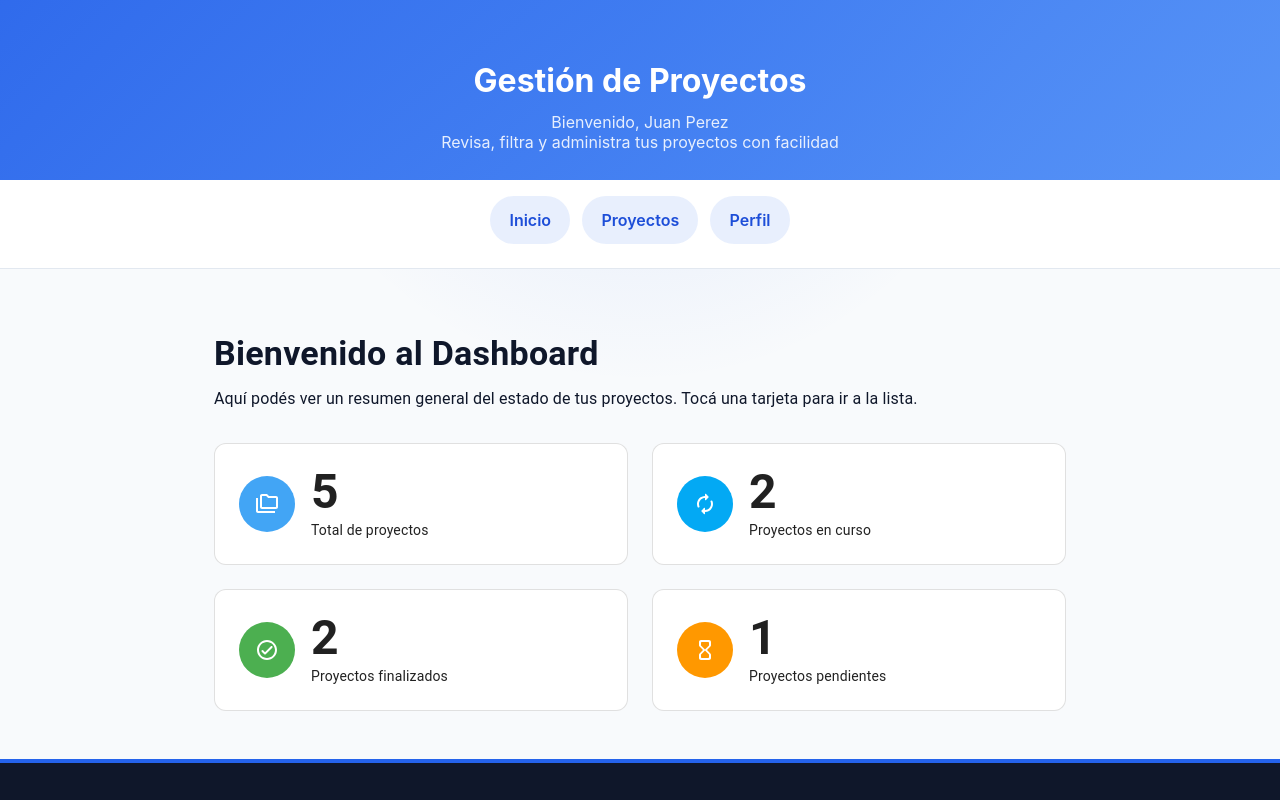
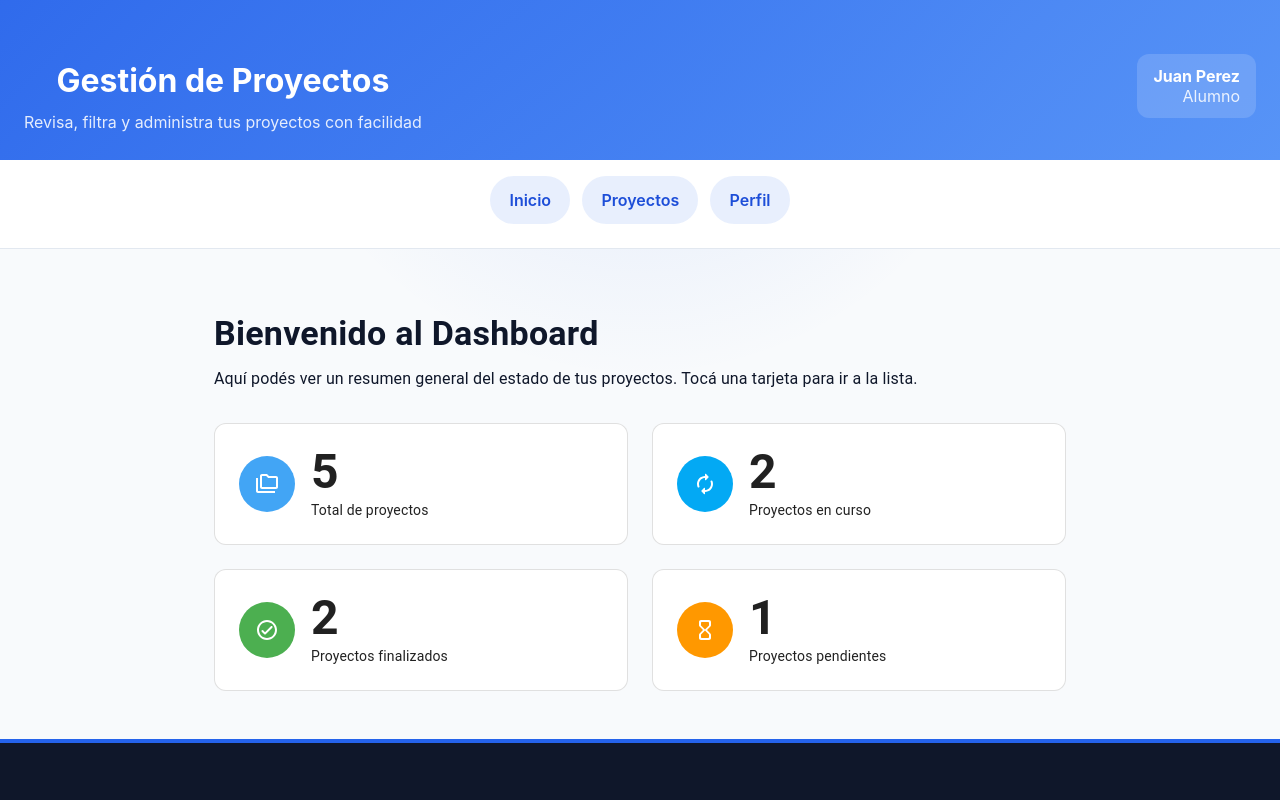
Before and after one commit to AlanOrtega75/PV_TP3.5_Grupo17, a React (Vite) app: page / in a window 1280 px wide. Shown: the top 800 px of the page. Built offline with nearby package versions, Linux system fonts and the light colour scheme.

Commit message:
feat(header): mostrar nombre y rol

```diff
--- a/src/components/Header.jsx
+++ b/src/components/Header.jsx
@@ -5,9 +5,31 @@ function Header() {
 
   return (
     <header className="app-header">
-      <h1>Gestión de Proyectos</h1>
-      <p>Bienvenido, {usuario.nombre}</p>
-      <p>Revisa, filtra y administra tus proyectos con facilidad</p>
+      <div
+        style={{
+          display: "flex",
+          justifyContent: "space-between",
+          alignItems: "center",
+          gap: "1rem",
+        }}
+      >
+        <div>
+          <h1>Gestión de Proyectos</h1>
+          <p>Revisa, filtra y administra tus proyectos con facilidad</p>
+        </div>
+
+        <div
+          style={{
+            textAlign: "right",
+            backgroundColor: "rgba(255, 255, 255, 0.15)",
+            padding: "0.75rem 1rem",
+            borderRadius: "12px",
+          }}
+        >
+          <strong>{usuario.nombre}</strong>
+          <p style={{ margin: 0 }}>{usuario.rol}</p>
+        </div>
+      </div>
     </header>
   );
 }
```
